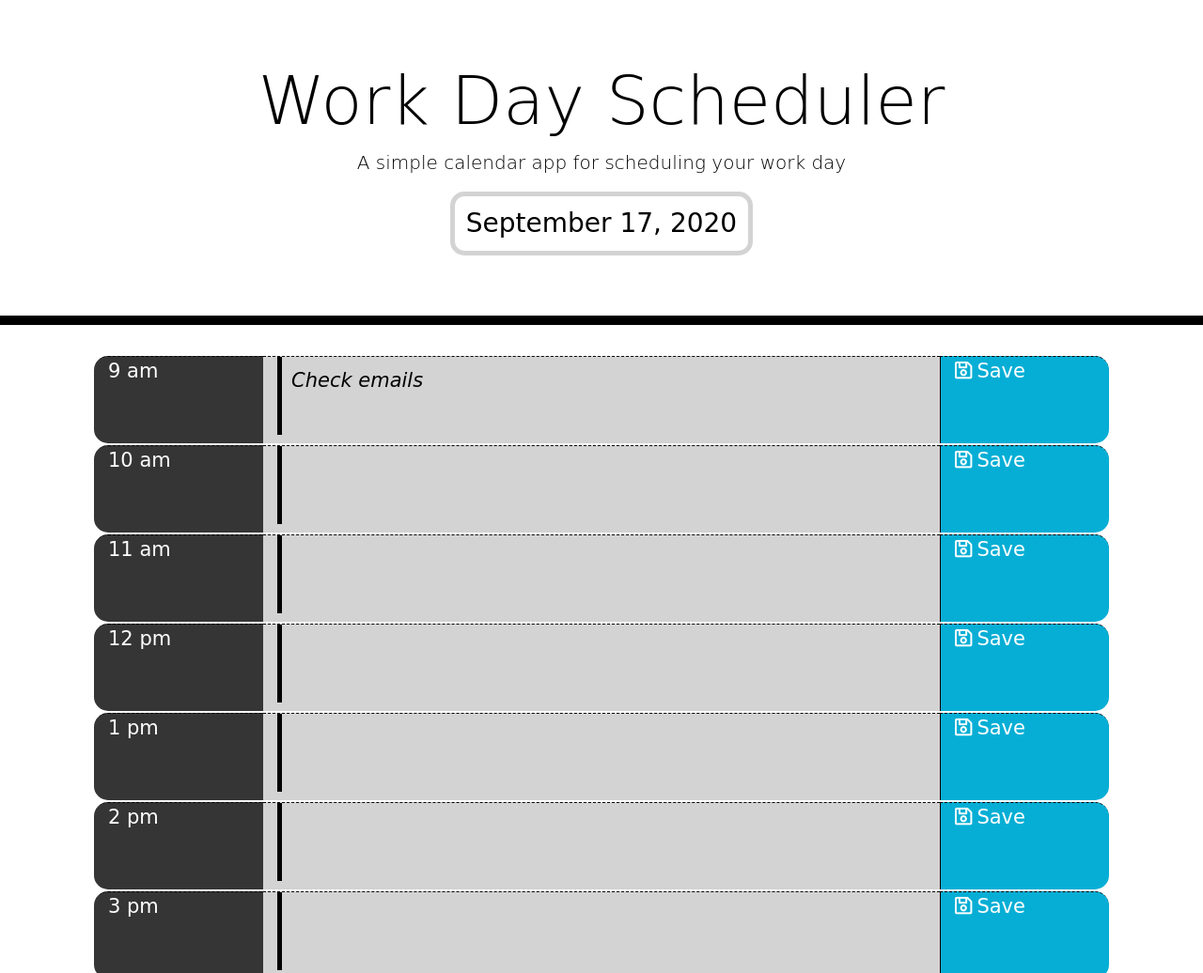
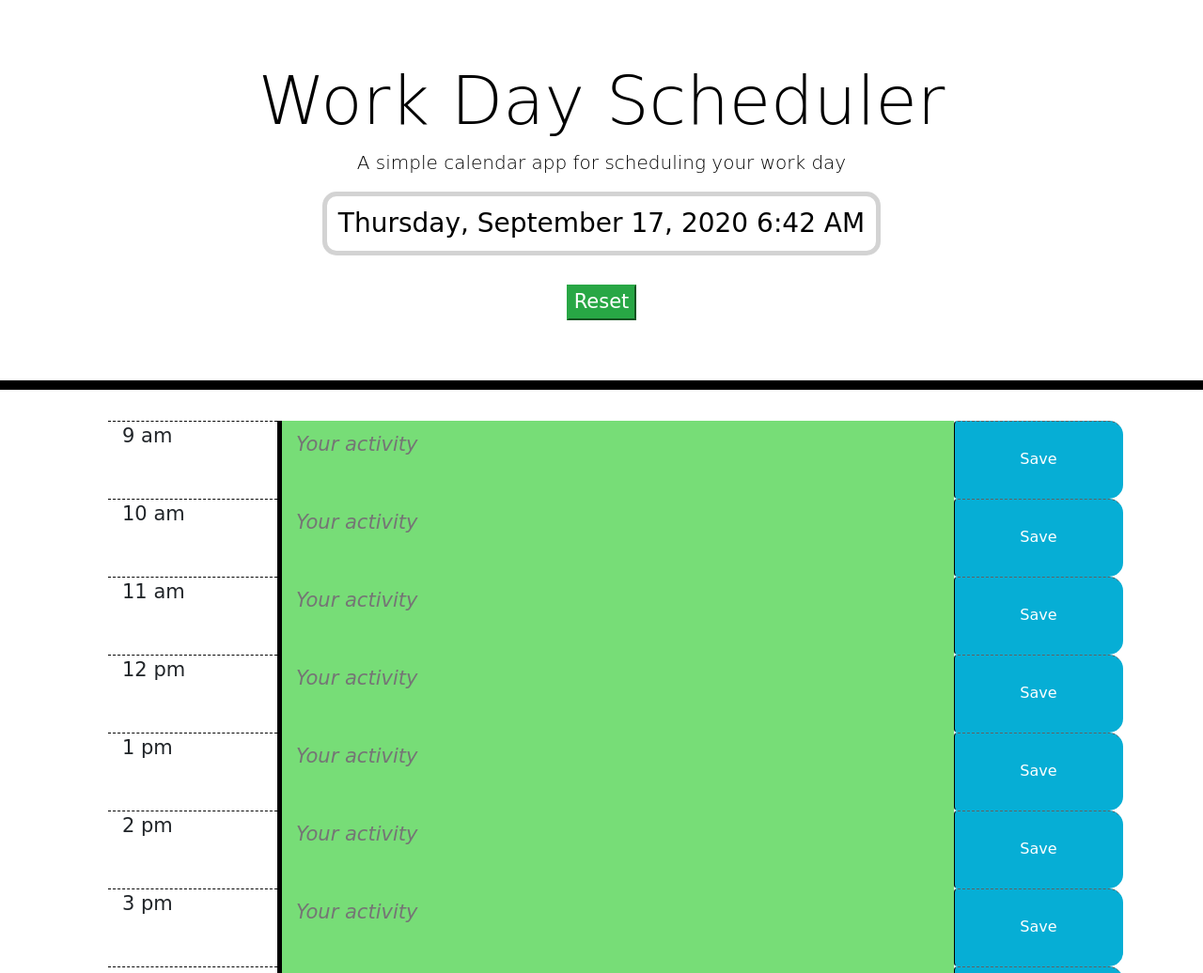
Before and after one commit to shawnfok/work-day-scheduler, a plain HTML site: page index.html in a window 1280 px wide. Shown: the top 1036 px of the page at 94% size. Drawn offline with nearby package versions, Linux system fonts and the light colour scheme; a web font is replaced by a local one.

Commit message:
gitcdjs updates

```diff
--- a/index.html
+++ b/index.html
@@ -14,74 +14,24 @@
 </head>
 
 <body>
+
   <header class="jumbotron">
     <h1 class="display-3">Work Day Scheduler</h1>
     <p class="lead">A simple calendar app for scheduling your work day</p>
-    <h3 id="currentDay" class="time-block"></h3>
+    <!--current date display-->
+    <h3 id="currentDay" class="current-time"></h3>
+    <!--clear button-->
+    <br><div class="clear"></div>
   </header>
 
+  <!--time schedule goes here-->
   <div class="container">
-    <!-- Timeblocks go here -->
-    <!--9am row-->
-    <div class="row">
-      <div class="col-md-2 hour"><span>9 am</span></div>
-      <div class="col-md-8 activity future"><textarea id="9">Check emails</textarea></div>
-      <div class="col-md-2 saveBtn"><span><i class="far fa-save"></i>Save</span></div>
-    </div>
-    <!--10am row-->
-    <div class="row">
-      <div class="col-md-2 hour"><span>10 am</span></div>
-      <div class="col-md-8 activity future"><textarea id="10"></textarea></div>
-      <div class="col-md-2 saveBtn"><span><i class="far fa-save"></i>Save</span></div>
-    </div>
-    <!--11am row-->
-    <div class="row">
-      <div class="col-md-2 hour"><span>11 am</span></div>
-      <div class="col-md-8 activity future"><textarea id="11"></textarea></div>
-      <div class="col-md-2 saveBtn"><span><i class="far fa-save"></i>Save</span></div>
-    </div>
-    <!--12pm row-->
-    <div class="row">
-      <div class="col-md-2 hour"><span>12 pm</span></div>
-      <div class="col-md-8 activity future"><textarea id="12"></textarea></div>
-      <div class="col-md-2 saveBtn"><span><i class="far fa-save"></i>Save</span></div>
-    </div>
-    <!--1pm row-->
-    <div class="row">
-      <div class="col-md-2 hour"><span>1 pm</span></div>
-      <div class="col-md-8 activity future"><textarea id="13"></textarea></div>
-      <div class="col-md-2 saveBtn"><span><i class="far fa-save"></i>Save</span></div>
-    </div>
-    <!--2pm row-->
-    <div class="row">
-      <div class="col-md-2 hour"><span>2 pm</span></div>
-      <div class="col-md-8 activity future"><textarea id="14"></textarea></div>
-      <div class="col-md-2 saveBtn"><span><i class="far fa-save"></i>Save</span></div>
-    </div>
-    <!--3pm row-->
-    <div class="row">
-      <div class="col-md-2 hour"><span>3 pm</span></div>
-      <div class="col-md-8 activity future"><textarea id="15"></textarea></div>
-      <div class="col-md-2 saveBtn"><span><i class="far fa-save"></i>Save</span></div>
-    </div>
-    <!--4pm row-->
-    <div class="row">
-      <div class="col-md-2 hour"><span>4 pm</span></div>
-      <div class="col-md-8 activity future"><textarea id="16"></textarea></div>
-      <div class="col-md-2 saveBtn"><span><i class="far fa-save"></i>Save</span></div>
-    </div>
-    <!--5pm row-->
-    <div class="row">
-      <div class="col-md-2 hour"><span>5 pm</span></div>
-      <div class="col-md-8 activity future"><textarea id="17"></textarea></div>
-      <div class="col-md-2 saveBtn"><span><i class="far fa-save"></i>Save</span></div>
-    </div>
-    <!-- Timeblocks end here -->
+    <div class="col-12 row"></div>
   </div>
 
   <script src="https://code.jquery.com/jquery-3.4.1.min.js"></script>
   <script src="https://cdnjs.cloudflare.com/ajax/libs/moment.js/2.24.0/moment.min.js"></script>
-  <script src="schedule.js"></script>
+  <script src="script.js"></script>
   <script>
     console.log(moment());
   </script>
--- a/schedule.js
+++ /dev/null
@@ -1,78 +0,0 @@
-// A $( document ).ready() block
-$(document).ready(function () {
-
-    var buttonList = document.querySelectorAll(".saveBtn");
-    var textAreaList = document.querySelectorAll(".activity");
-
-    // display the current date and time (Moment.js)
-    var now = moment().format('LL');
-    $("#currentDay").text(now);
-
-    function timeTracker() {
-        var timeInterval = setInterval(function () {
-            watchHour = moment().hours();
-            calenderTracker(watchHour);
-        }, 1000);
-    }
-
-    function calenderTracker(h) {
-        var currentHour = moment().hours();
-        for (var c = 0; c < textAreaList.length; c++) {
-            if (h == textAreaList[c].id) {
-                textAreaList[c].classList.remove("future");
-                textAreaList[c].classList.add("present");
-            } else if (h > textAreaList[c].id) {
-                textAreaList[c].classList.remove("future");
-                textAreaList[c].classList.remove("present");
-                textAreaList[c].classList.add("past");
-                textAreaList[c].disabled = true;
-                buttonList[c].disabled = true;
-            } else if (h < textAreaList[c].id) {
-                console.log("You are in the future!");
-            }
-        }
-    }
-
-    function saveEvents(n) {
-        console.log("I'm clicked");
-        var event = textAreaList[n].value.trim();
-        console.log(event);
-        if (event.length < 1) {
-            localStorage.setItem("event" + n, "");
-        } else {
-            localStorage.setItem("event" + n, event);
-            var eventDate = moment().format("MMMM Do YYYY");
-            localStorage.setItem("date" + n, eventDate);
-        }
-    }
-
-    function displayCalStatus() {
-        var currentHour = moment().hours();
-        for (var c = 0; c < textAreaList.length; c++) {
-            if (currentHour == textAreaList[c].id) {
-                textAreaList[c].classList.remove("future");
-                textAreaList[c].classList.add("present");
-            } else if (currentHour > textAreaList[c].id) {
-                textAreaList[c].classList.remove("future");
-                textAreaList[c].classList.remove("present");
-                textAreaList[c].classList.add("past");
-                textAreaList[c].disabled = true;
-                buttonList[c].disabled = true;
-            } else if (currentHour < textAreaList[c].id) {
-                console.log("You are in the future!");
-            }
-        }
-    }
-
-    for (var i = 0; i < buttonList; i++) {
-        buttonList[i].addEventListener("click", function(e) {
-            e.preventDefault();
-            console.log(e);
-            saveEvents(e.toElement.id);
-        });
-    }
-
-    timeTracker();
-    displayCalStatus();
-
-});
--- /dev/null
+++ b/script.js
@@ -0,0 +1,222 @@
+// make function available after document is loaded
+$(document).ready(function () {
+
+    /////////// PART 1: ESTABLISHING FRAMEWORK ///////////
+
+    // displays current day
+    $("#currentDay").text(moment().format("dddd, LLL"));
+
+    // hours variable array
+    var hours = ["9 am", "10 am", "11 am", "12 pm", "1 pm", "2 pm", "3 pm", "4 pm", "5 pm"];
+
+    // create time rows
+    for (i = 0; i < hours.length; i++) {
+        console.log(hours[i]);
+        // assign column 1 - hour
+        $(`<div class="col-2 time-block"></div>`).text(hours[i]).appendTo(".row");
+        // assign column 2 - activity
+        $(`<textarea class="col-8 note-input" id="input-${i}"></textarea>`).attr("placeholder", "Your activity").appendTo(".row");
+        // assign column 3 - save button
+        $(`<button class="col-2 btn saveBtn" id="hour${i}"></button>`).text("Save").appendTo(".row");
+    }
+
+    // clear button
+    $(`<button class="=btn btn-success clear"></button>`)
+        .text("Reset").appendTo(".clear");
+
+    $(".clear").on("click", function (event) {
+        event.preventDefault();
+        // empty local storage
+        localStorage.clear();
+        // reload page
+        location.reload();
+    });
+
+    /////////// PART 2: CLASSIFYING TIME STATUS ///////////
+
+    // first capture current hour
+    var timeNow = moment().hours();
+    // then assign past, present, or future classes
+    if (timeNow > 9) {
+        $("#input-0").addClass("past");
+    } else if (timeNow >= 9 && timeNow < 10) {
+        $("#input-0").addClass("present");
+    } else if (timeNow < 9) {
+        $("#input-0").addClass("future");
+    }
+
+    if (timeNow > 10) {
+        $("#input-1").addClass("past");
+    } else if (timeNow >= 10 && timeNow < 11) {
+        $("#input-1").addClass("present");
+    } else if (timeNow < 10) {
+        $("#input-1").addClass("future");
+    }
+
+    if (timeNow > 11) {
+        $("#input-2").addClass("past");
+    } else if (timeNow >= 11 && timeNow < 12) {
+        $("#input-2").addClass("present");
+    } else if (timeNow < 11) {
+        $("#input-2").addClass("future");
+    }
+
+    if (timeNow > 12) {
+        $("#input-3").addClass("past");
+    } else if (timeNow >= 12 && timeNow < 13) {
+        $("#input-3").addClass("present");
+    } else if (timeNow < 12) {
+        $("#input-3").addClass("future");
+    }
+
+    if (timeNow > 13) {
+        $("#input-4").addClass("past");
+    } else if (timeNow >= 13 && timeNow < 14) {
+        $("#input-4").addClass("present");
+    } else if (timeNow < 13) {
+        $("#input-4").addClass("future");
+    }
+
+    if (timeNow > 14) {
+        $("#input-5").addClass("past");
+    } else if (timeNow >= 14 && timeNow < 15) {
+        $("#input-5").addClass("present");
+    } else if (timeNow < 14) {
+        $("#input-5").addClass("future");
+    }
+
+    if (timeNow > 15) {
+        $("#input-6").addClass("past");
+    } else if (timeNow >= 15 && timeNow < 16) {
+        $("#input-6").addClass("present");
+    } else if (timeNow < 15) {
+        $("#input-6").addClass("future");
+    }
+
+    if (timeNow > 16) {
+        $("#input-7").addClass("past");
+    } else if (timeNow >= 16 && timeNow < 17) {
+        $("#input-7").addClass("present");
+    } else if (timeNow < 16) {
+        $("#input-7").addClass("future");
+    }
+
+    if (timeNow > 17) {
+        $("#input-8").addClass("past");
+    } else if (timeNow >= 17 && timeNow < 18) {
+        $("#input-8").addClass("present");
+    } else if (timeNow < 17) {
+        $("#input-8").addClass("future");
+    }
+
+    /////////// PART 3: SAVING ACTIVITY ///////////
+
+    // save hourly activity to local storage accordingly
+    // 9am
+    var row9amInput = document.querySelector("#input-0");
+    var row9amSaveBtn = document.querySelector("#hour0");
+    // display previous input
+    row9amInput.value = localStorage.getItem("9am-saved");
+    // save button clicks and stores new user input
+    hour0.addEventListener("click", updateOutput1);
+    // save user input to local storage
+    function updateOutput1() {
+        localStorage.setItem("9am-saved", row9amInput.value);
+    }
+
+    // 10am
+    var row10amInput = document.querySelector("#input-1");
+    var row10amSaveBtn = document.querySelector("#hour1");
+    // display previous input
+    row10amInput.value = localStorage.getItem("10am-saved");
+    // save button clicks and stores new user input
+    hour1.addEventListener("click", userDataStore1);
+    // save user input to local storage
+    function userDataStore1() {
+        localStorage.setItem("10am-saved", row10amInput.value);
+    }
+
+    // 11am
+    var row11amInput = document.querySelector("#input-2");
+    var row11amSaveBtn = document.querySelector("#hour2");
+    // display previous input
+    row11amInput.value = localStorage.getItem("11am-saved");
+    // save button clicks and stores new user input
+    hour2.addEventListener("click", userDataStore2);
+    // save user input to local storage
+    function userDataStore2() {
+        localStorage.setItem("11am-saved", row11amInput.value);
+    }
+
+    // 12pm
+    var row12pmInput = document.querySelector("#input-3");
+    var row12pmSaveBtn = document.querySelector("#hour3");
+    // display previous input
+    row12pmInput.value = localStorage.getItem("12pm-saved");
+    // save button clicks and stores new user input
+    hour3.addEventListener("click", userDataStore3);
+    // save user input to local storage
+    function userDataStore3() {
+        localStorage.setItem("12pm-saved", row12pmInput.value);
+    }
+
+    // 1pm
+    var row1pmInput = document.querySelector("#input-4");
+    var row1pmSaveBtn = document.querySelector("#hour4");
+    // display previous input
+    row1pmInput.value = localStorage.getItem("1pm-saved");
+    // save button clicks and stores new user input
+    hour4.addEventListener("click", updateOutput4);
+    // save user input to local storage
+    function updateOutput4() {
+        localStorage.setItem("1pm-saved", row1pmInput.value);
+    }
+
+    // 2pm
+    var row2pmInput = document.querySelector("#input-5");
+    var row2pmSaveBtn = document.querySelector("#hour5");
+    // display previous input
+    row2pmInput.value = localStorage.getItem("2pm-saved");
+    // save button clicks and stores new user input
+    hour5.addEventListener("click", updateOutput5);
+    // save user input to local storage
+    function updateOutput5() {
+        localStorage.setItem("2pm-saved", row2pmInput.value);
+    }
+
+    // 3pm
+    var row3pmInput = document.querySelector("#input-6");
+    var row3pmSaveBtn = document.querySelector("#hour6");
+    // display previous input
+    row3pmInput.value = localStorage.getItem("3pm-saved");
+    // save button clicks and stores new user input
+    hour6.addEventListener("click", updateOutput6);
+    // save user input to local storage
+    function updateOutput6() {
+        localStorage.setItem("3pm-saved", row3pmInput.value);
+    }
+
+    // 4pm
+    var row4pmInput = document.querySelector("#input-7");
+    var row4pmSaveBtn = document.querySelector("#hour7");
+    // display previous input
+    row4pmInput.value = localStorage.getItem("4pm-saved");
+    // save button clicks and stores new user input
+    hour7.addEventListener("click", updateOutput7);
+    // save user input to local storage
+    function updateOutput7() {
+        localStorage.setItem("4pm-saved", row4pmInput.value);
+    }
+
+    // 5pm
+    var row5pmInput = document.querySelector("#input-8");
+    var row5pmSaveBtn = document.querySelector("#hour8");
+    // display previous input
+    row5pmInput.value = localStorage.getItem("5pm-saved");
+    // save button clicks and stores new user input
+    hour8.addEventListener("click", updateOutput8);
+    // save user input to local storage
+    function updateOutput8() {
+        localStorage.setItem("5pm-saved", row5pmInput.value);
+    }
+});
--- a/style.css
+++ b/style.css
@@ -32,6 +32,10 @@ textarea {
 }
 
 .time-block {
+  border-top: 1px dashed black;
+}
+
+.current-time {
   text-align: center;
   border-radius: 15px;
   border: 5px solid #d3d3d3;
@@ -83,14 +87,10 @@ textarea {
   border-bottom-right-radius: 15px;
   background-color: #06aed5;
   color: white;
-  border-top: 1px dashed #000000;
+  border-top: 1px dashed #626262;
 }
 
 .saveBtn i:hover {
   font-size: 24px;
   transition: all 0.3s ease-in-out;
 }
-
-.fa-save {
-  padding-right: 5px;
-}
```
